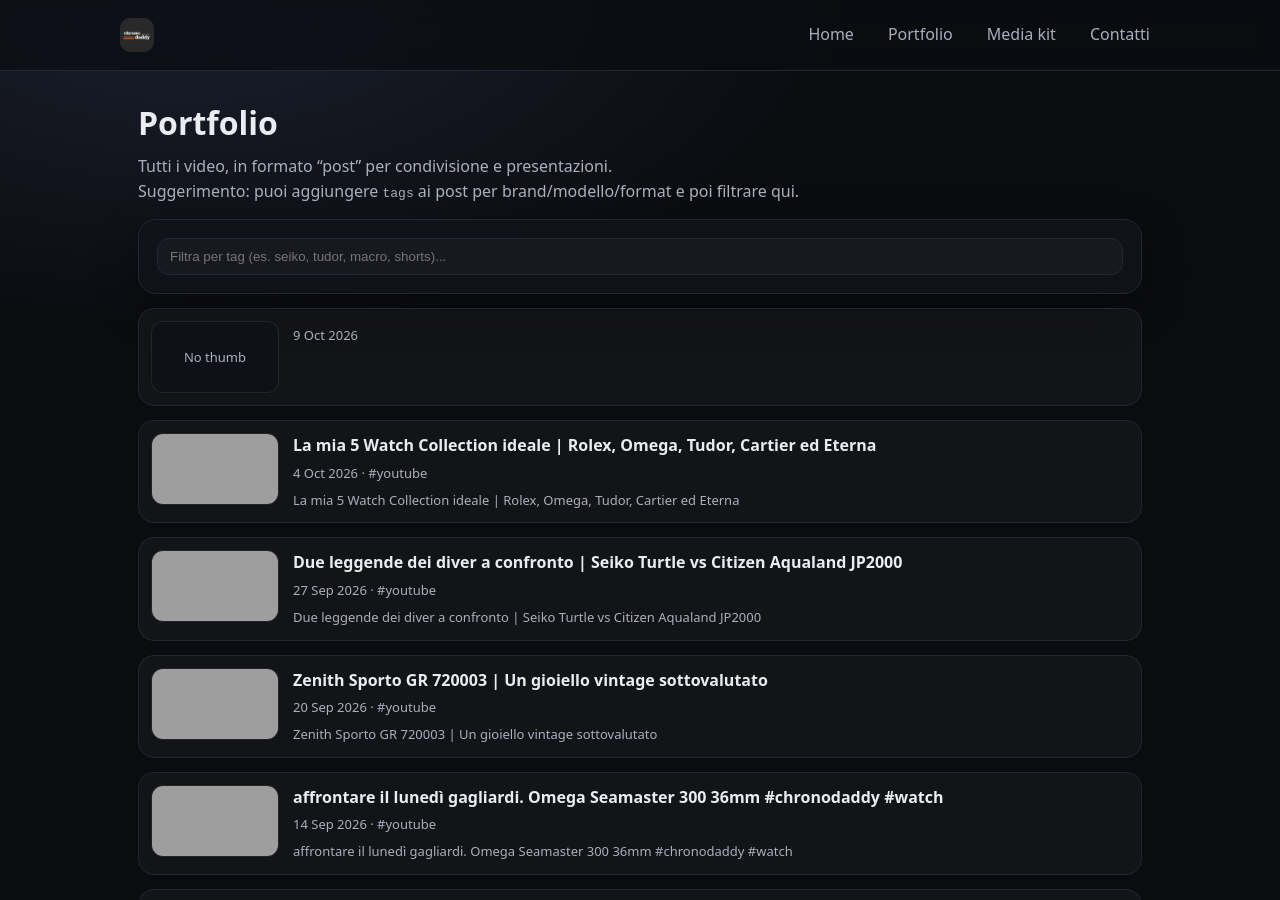
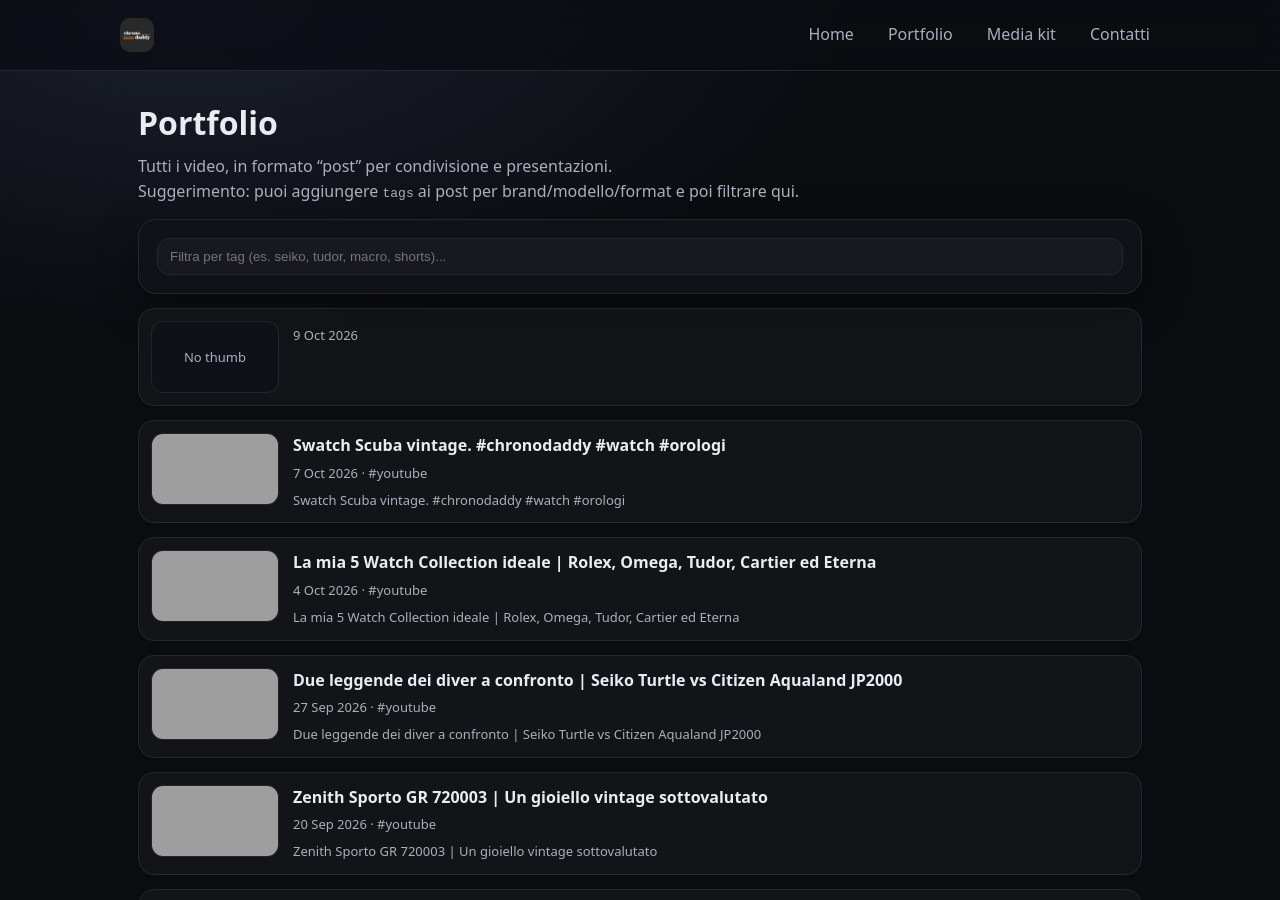
Before and after one commit to claudiostoduto/chronodaddy, a Jekyll site: the page built from _pages/portfolio.md, in a window 1280 px wide and 900 px high, cut to the strip 0-900 px from the top of the window. Built offline with Jekyll 4.4.1, drawn with Linux system fonts in a browser that asks for light colours; grey boxes are pictures that could not be loaded.

Commit message:
chore: add new YouTube posts

```diff
--- /dev/null
+++ b/_posts/2026-10-07-swatch-scuba-vintage-chronodaddy-watch-orologi.md
@@ -0,0 +1,14 @@
+---
+title: "Swatch Scuba vintage. #chronodaddy #watch #orologi"
+date: 2026-10-07
+videoId: "9Oauai6LhMw"
+youtubeUrl: "https://www.youtube.com/shorts/9Oauai6LhMw"
+thumbnail: "https://i2.ytimg.com/vi/9Oauai6LhMw/hqdefault.jpg"
+tags: [youtube]
+excerpt: "Swatch Scuba vintage. #chronodaddy #watch #orologi"
+---
+
+<!--
+Questo post è stato generato automaticamente.
+Puoi aggiungere tag più specifici (brand/modello/format) e una descrizione/contesto per renderlo un vero case study.
+-->
--- a/assets/channel-stats.json
+++ b/assets/channel-stats.json
@@ -1,6 +1,6 @@
 {
-  "subscribers": 865,
+  "subscribers": 866,
   "views": 487069,
-  "videos": 251,
-  "updatedAt": "2026-10-07T07:11:33.789Z"
+  "videos": 252,
+  "updatedAt": "2026-10-07T14:28:44.797Z"
 }
```
